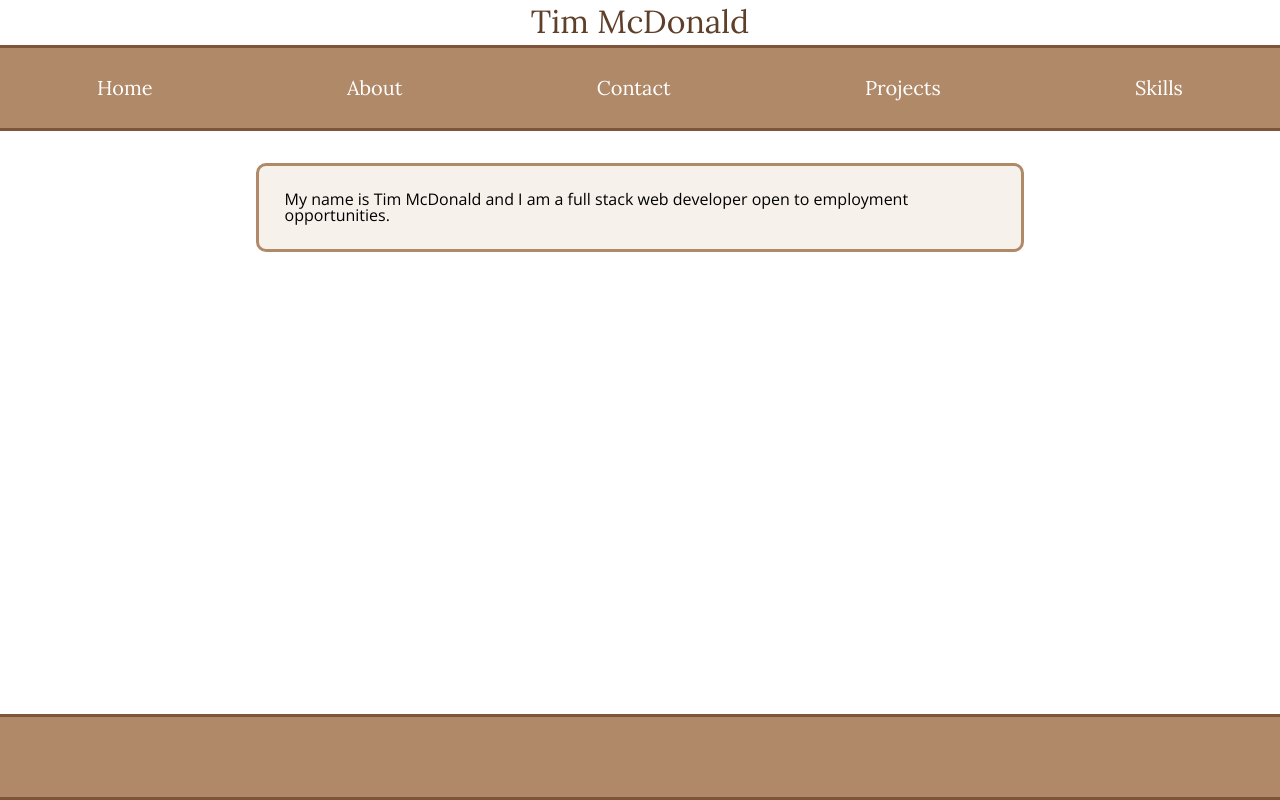
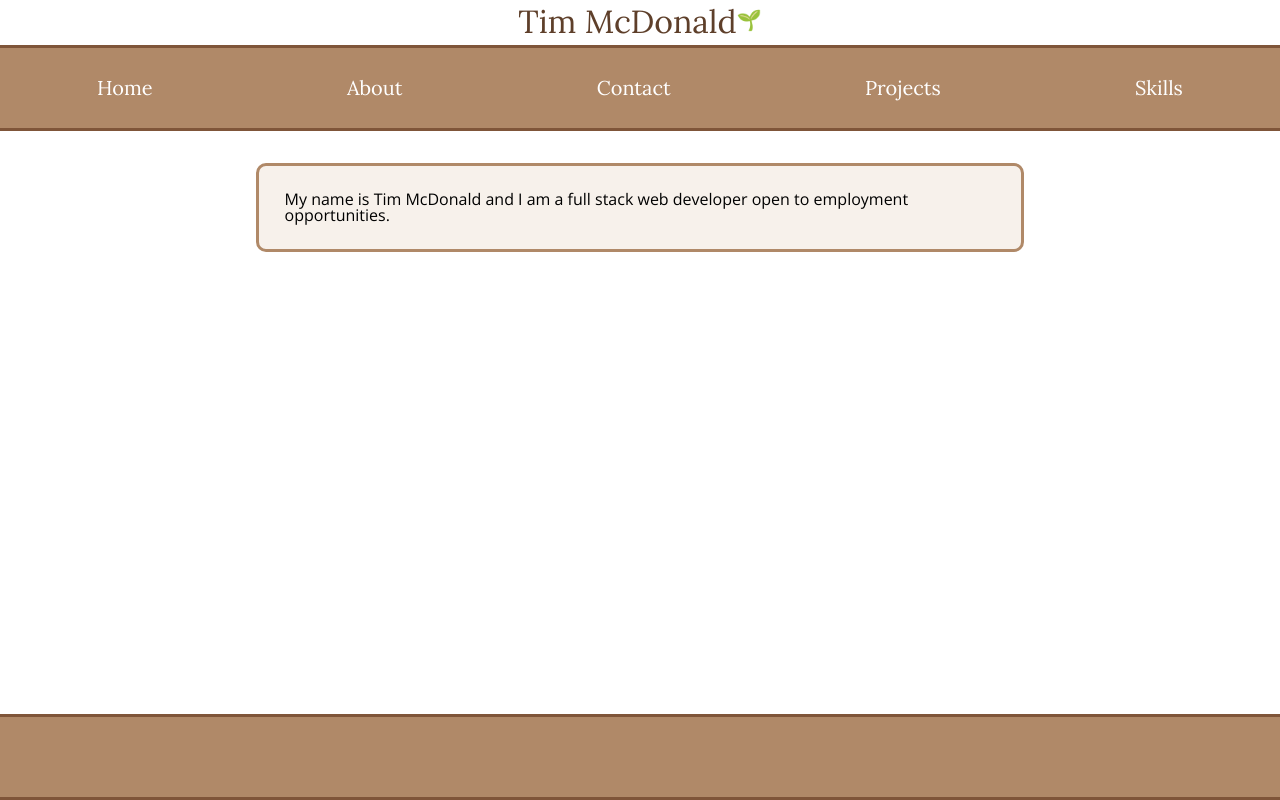
Before and after one commit to timotheemcdonald/react-portfolio, a React (Create React App) app: page / in a window 1280 px wide. Built offline with nearby package versions, Linux system fonts and the light colour scheme.

Commit message:
added emoji flavicon

```diff
--- a/src/App.js
+++ b/src/App.js
@@ -16,12 +16,15 @@ justify-content:center;
 margin-top: 0.50%;
 margin-bottom: 0.50%;
 `
-
+const EmojiSpan = styled.span`
+margin-top: 0.25%;
+margin-bottom: 0.50%;
+`
 function App() {
   return (
     <div className="App">
       <CenterTitle>
-     <h1>Tim McDonald</h1>
+     <h1>Tim McDonald</h1><EmojiSpan><h2>🌱</h2></EmojiSpan>
      </CenterTitle>
       <header className="App-header">
 
--- a/src/index.css
+++ b/src/index.css
@@ -65,6 +65,10 @@ h1 {
   font-size: 2rem;
 }
 
+h2 {
+  font-size:1.25rem;
+}
+
 header a {
   text-decoration:none;
   color: white;
```
Also changed, not shown: public/index.html (+2 -1 lines).
